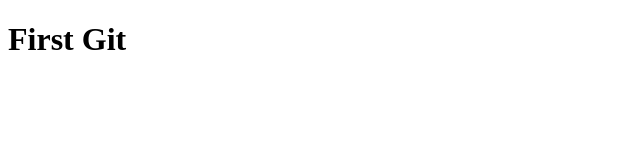
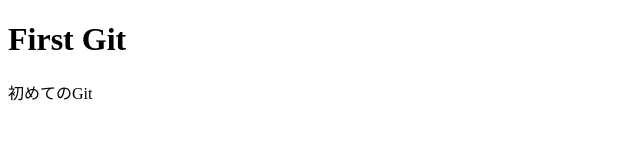
Before and after one commit to How-to-Use/first-git, a plain HTML site: page index.html in a window 1280 px wide. Shown: the whole page, without its empty margins (0-640 px from the left). Drawn offline with Linux system fonts and the light colour scheme.

Commit message:
doc(index.html):pタグ追加

```diff
--- a/index.html
+++ b/index.html
@@ -7,5 +7,6 @@
 </head>
 <body>
     <h1>First Git</h1>
+    <p>初めてのGit</p>
 </body>
 </html>
```
